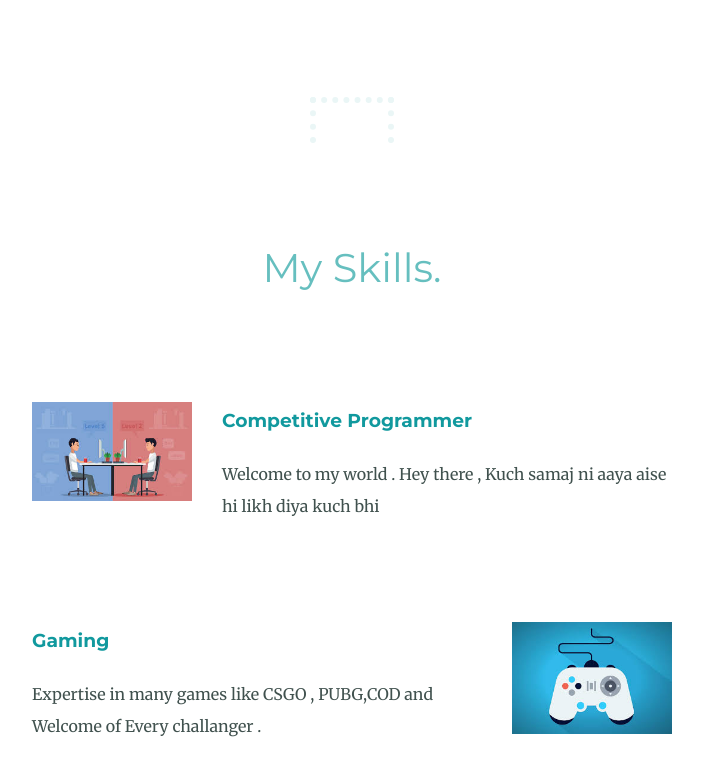
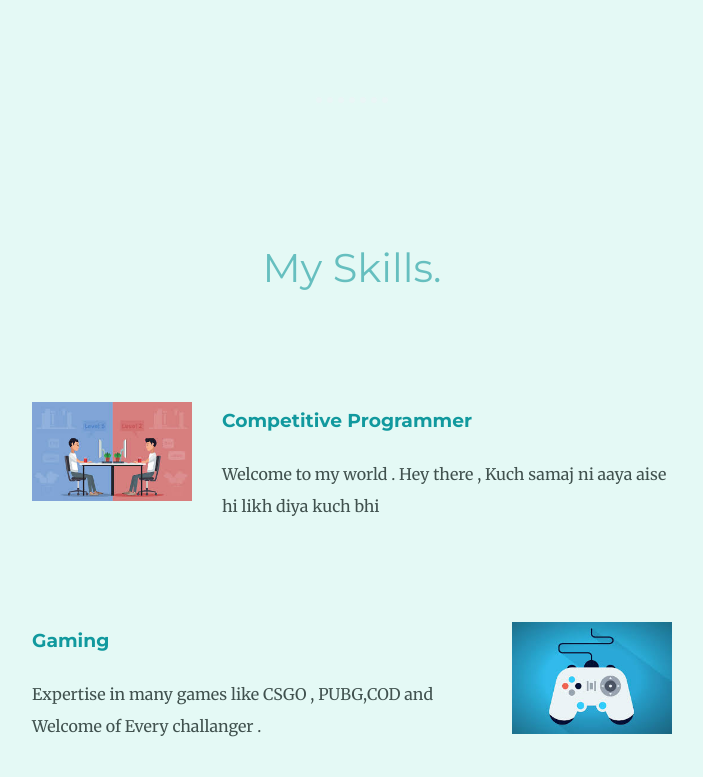
Before and after one commit to raghusodani/webDev, a plain HTML site: page index.html in a window 1280 px wide. Shown: the part 1503-2280 px from the top of the page, without its empty margins (288-991 px from the left). Drawn offline with Linux system fonts and the light colour scheme.

Commit message:
Update styles.css

```diff
--- a/CSS/styles.css
+++ b/CSS/styles.css
@@ -1,4 +1,5 @@
 body{
+  background-color: #E4F9F5;
   margin: 0;
   text-align: center;
   font-family: "Merriweather",serif;
@@ -27,6 +28,8 @@ h3{
 hr{
   border: dotted  #EAF6F6 6px;
   border-bottom: none;
+  border-left: none;
+  border-right: none;
   width: 4%;
   margin: 100px auto;
   padding: 20px 10px;
```
